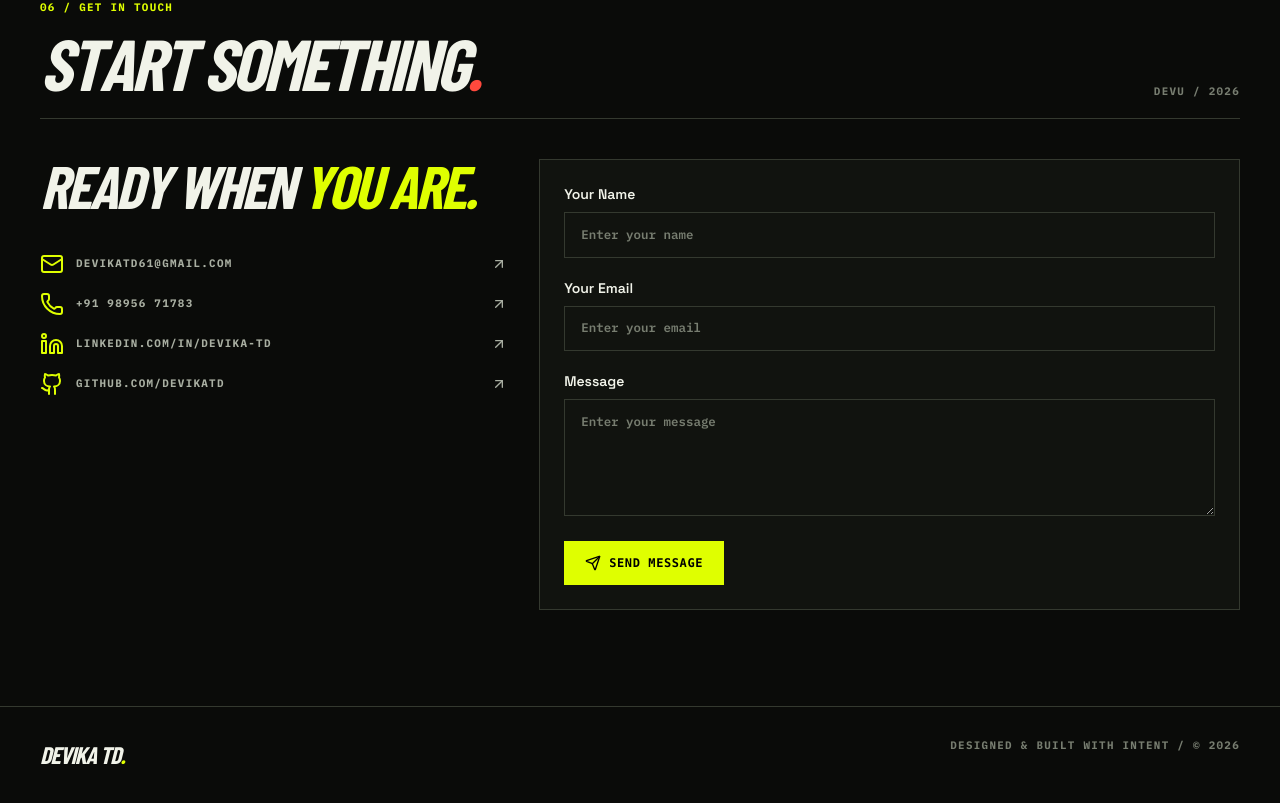
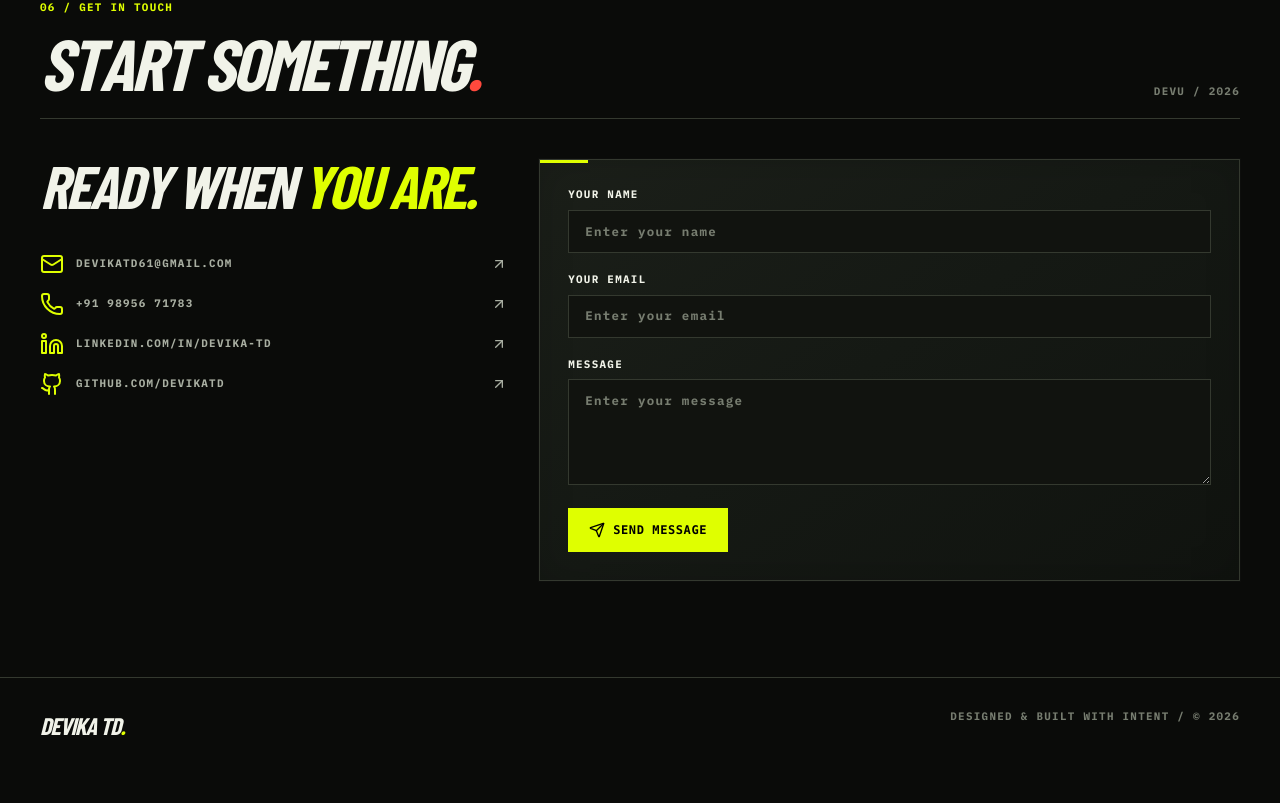
Before and after one commit to TheCyperpunk/Devu, a Next.js app: page / in a window 1280 px wide. Shown: the part 4376-5179 px from the top of the page. After the commit the page ends 5150 px from the top, so only its background shows below. Built offline with nearby package versions, Linux system fonts and the light colour scheme; a web font is replaced by a local one.

Commit message:
Apply Forge styling to contact form card

```diff
--- a/src/components/contact-form.tsx
+++ b/src/components/contact-form.tsx
@@ -24,5 +24,5 @@ export default function ContactForm() {
 }
 
 function Field({ label, children }: { label: string; children: React.ReactNode }) {
-  return <label className="block text-sm font-semibold text-[var(--foreground)]">{label}<span className="mt-2 block">{children}</span></label>;
+  return <label className="mono-label block text-[var(--foreground)]">{label}<span className="mt-2 block">{children}</span></label>;
 }
--- a/src/components/portfolio.tsx
+++ b/src/components/portfolio.tsx
@@ -20,7 +20,7 @@ export default function Portfolio() {
     <Section id="skills" index="03" title="THE TOOLKIT" kicker="TECHNICAL SKILLS"><div className="grid grid-cols-2 gap-px border border-[var(--border)] bg-[var(--border)] sm:grid-cols-5">{skills.map((skill) => { const Icon = skillIcons[skill]; return <div key={skill} className="group bg-[var(--surface)] p-6 transition-colors hover:bg-[var(--volt)] hover:text-[var(--background)]"><Icon className="mb-8 h-8 w-8 text-[var(--volt)] group-hover:text-[var(--background)]" /><p className="mono-label">{skill}</p></div>; })}</div></Section>
     <Section id="projects" index="04" title="SELECTED WORK" kicker="THE OUTPUT"><div className="grid gap-4 sm:grid-cols-2 xl:grid-cols-3">{projects.map((project, index) => <ProjectCard key={project.title} project={project} index={index} />)}</div></Section>
     <Section id="experience" index="05" title="THE EXPERIENCE" kicker="INTERNSHIPS"><div className="grid gap-5 lg:grid-cols-3">{internships.map((item, index) => <Card key={item.title} className={`forge-card group relative overflow-hidden ${index === 1 ? 'forge-card--red' : ''}`}><CardContent className="min-h-[300px] p-7"><div className="flex items-start justify-between gap-5"><div><h3 className="display-title max-w-[17rem] text-3xl leading-[.95]">{item.title}</h3><p className="mt-4 text-[var(--volt)]">{item.company}</p></div><span className="mono-label max-w-16 text-right text-[var(--secondary)]">{item.duration}</span></div><p className="mt-8 max-w-md text-base leading-8 text-[var(--muted)]">{item.description}</p></CardContent></Card>)}</div></Section>
-    <Section id="contact" index="06" title="START SOMETHING" kicker="GET IN TOUCH"><div className="grid gap-8 lg:grid-cols-[.8fr_1.2fr]"><div><p className="display-title max-w-md text-6xl leading-[.88]">READY WHEN <span className="text-[var(--volt)]">YOU ARE.</span></p><div className="mono-label mt-10 space-y-4 text-[var(--muted)]"><ContactLine icon={<Mail />} value={personalInfo.email} href={`mailto:${personalInfo.email}`} /><ContactLine icon={<Phone />} value={personalInfo.phone} href={`tel:${personalInfo.phone.replace(/\s/g, '')}`} /><ContactLine icon={<Linkedin />} value="linkedin.com/in/devika-td" href={personalInfo.linkedin} /><ContactLine icon={<Github />} value="github.com/devikatd" href={personalInfo.github} /></div></div><Card><CardContent><ContactForm /></CardContent></Card></div></Section>
+    <Section id="contact" index="06" title="START SOMETHING" kicker="GET IN TOUCH"><div className="grid gap-8 lg:grid-cols-[.8fr_1.2fr]"><div><p className="display-title max-w-md text-6xl leading-[.88]">READY WHEN <span className="text-[var(--volt)]">YOU ARE.</span></p><div className="mono-label mt-10 space-y-4 text-[var(--muted)]"><ContactLine icon={<Mail />} value={personalInfo.email} href={`mailto:${personalInfo.email}`} /><ContactLine icon={<Phone />} value={personalInfo.phone} href={`tel:${personalInfo.phone.replace(/\s/g, '')}`} /><ContactLine icon={<Linkedin />} value="linkedin.com/in/devika-td" href={personalInfo.linkedin} /><ContactLine icon={<Github />} value="github.com/devikatd" href={personalInfo.github} /></div></div><Card className="forge-card relative overflow-hidden"><div className="forge-card__bar" /><CardContent className="p-7"><ContactForm /></CardContent></Card></div></Section>
   </main><footer className="border-t border-[var(--border)] px-6 py-8 lg:px-10"><div className="mx-auto flex max-w-7xl flex-col justify-between gap-4 sm:flex-row"><span className="display-title text-2xl">DEVIKA TD<span className="text-[var(--volt)]">.</span></span><p className="mono-label text-[var(--secondary)]">DESIGNED & BUILT WITH INTENT / © 2026</p></div></footer></div>;
 }
 function TickerContent() { return <div className="ticker-content mono-label"><span>✳</span><b>BUILD</b><span>✳</span><b>LEARN</b><span>✳</span><b>SHIP</b><span>✳</span><b>REPEAT</b><span>✳</span><b>BUILD</b><span>✳</span><b>LEARN</b><span>✳</span><b>SHIP</b><span>✳</span><b>REPEAT</b></div>; }
```
